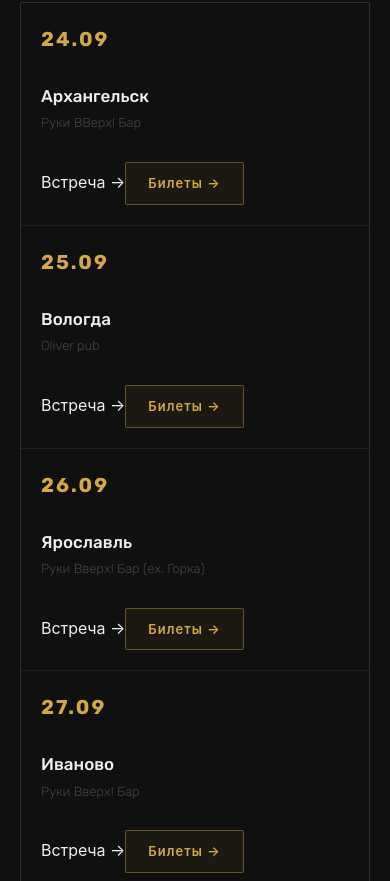
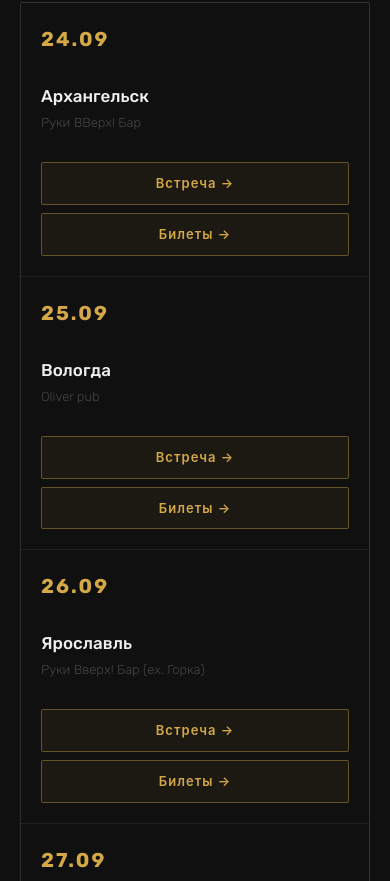
Before and after one commit to drknvpn/ChipaChipWeb, a React (Vite) app: page / in a window 390 px wide. Shown: the part 2603-3484 px from the top of the page. Built offline with nearby package versions, Linux system fonts and the light colour scheme.

Commit message:
Update Concerts.css

```diff
--- a/src/components/Concerts.css
+++ b/src/components/Concerts.css
@@ -97,3 +97,45 @@
     padding: 12px 24px;
   }
 }
+/* Обновлённый .concert-action для двух кнопок */
+.concert-action {
+  display: flex;
+  gap: 12px;
+  align-items: center;
+}
+
+/* Кнопка встречи */
+.meet-btn {
+  display: inline-flex;
+  padding: 10px 22px;
+  border: 1px solid rgba(212, 168, 71, 0.4);
+  background: rgba(212, 168, 71, 0.06);
+  color: var(--accent);
+  font-size: 13px;
+  font-weight: 600;
+  letter-spacing: 0.08em;
+  border-radius: 2px;
+  text-decoration: none;
+  transition: all 0.2s;
+  white-space: nowrap;
+}
+
+.meet-btn:hover {
+  background: var(--accent-dim);
+  border-color: var(--accent);
+}
+
+/* Мобильная версия — кнопки в колонку */
+@media (max-width: 768px) {
+  .concert-action {
+    flex-direction: column;
+    gap: 8px;
+    width: 100%;
+  }
+
+  .meet-btn,
+  .ticket-btn {
+    width: 100%;
+    justify-content: center;
+  }
+}
```
